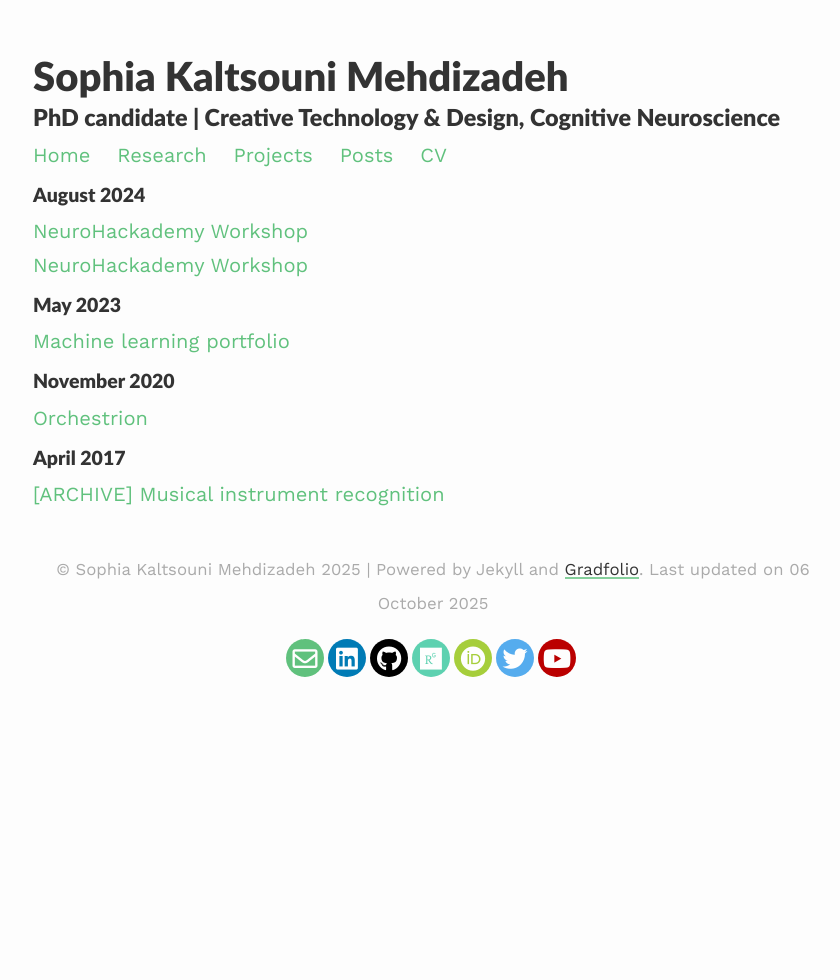
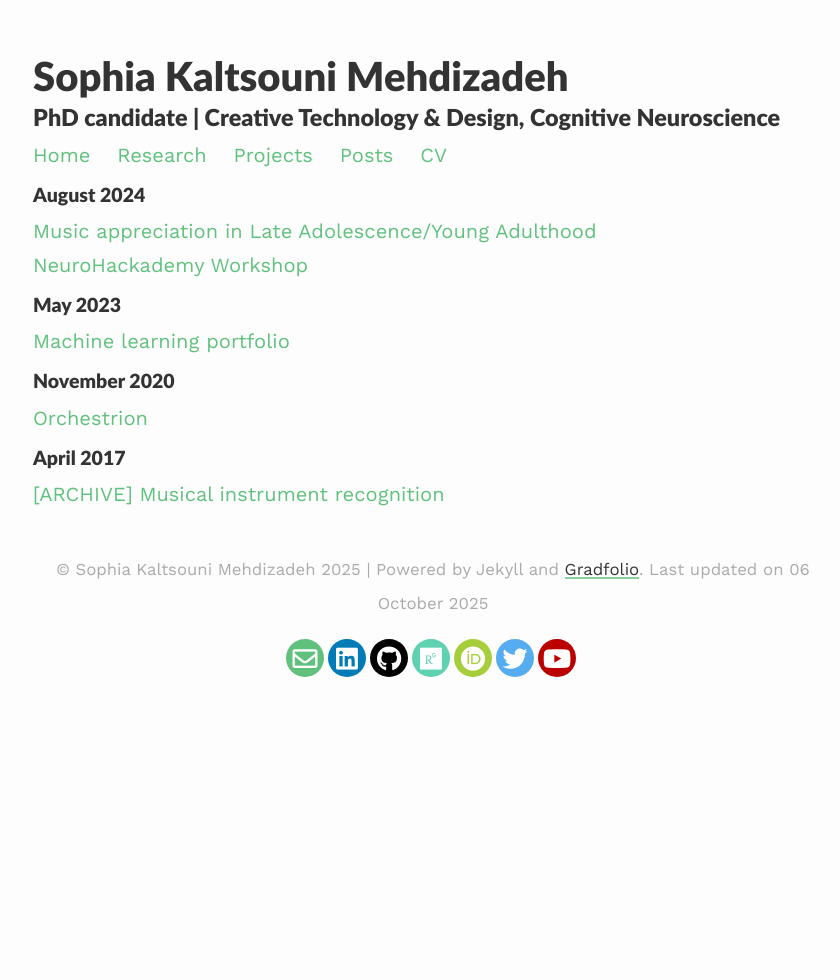
Before and after one commit to smehdizadeh/smehdizadeh.github.io, a Jekyll site: the page built from archive.html, in a window 1280 px wide. Shown: the whole page, without its empty margins (207-1047 px from the left). Built offline with Jekyll 4.4.1, drawn with Linux system fonts in a browser that asks for light colours; nearby versions of some CDN libraries.

Commit message:
Update 2024-08-12-Music.md

```diff
--- a/_posts/2024-08-12-Music.md
+++ b/_posts/2024-08-12-Music.md
@@ -1,6 +1,6 @@
 ---
 layout: post
-title: "NeuroHackademy Workshop"
+title: "Music appreciation in Late Adolescence/Young Adulthood"
 ---
 
 October 2025
```
